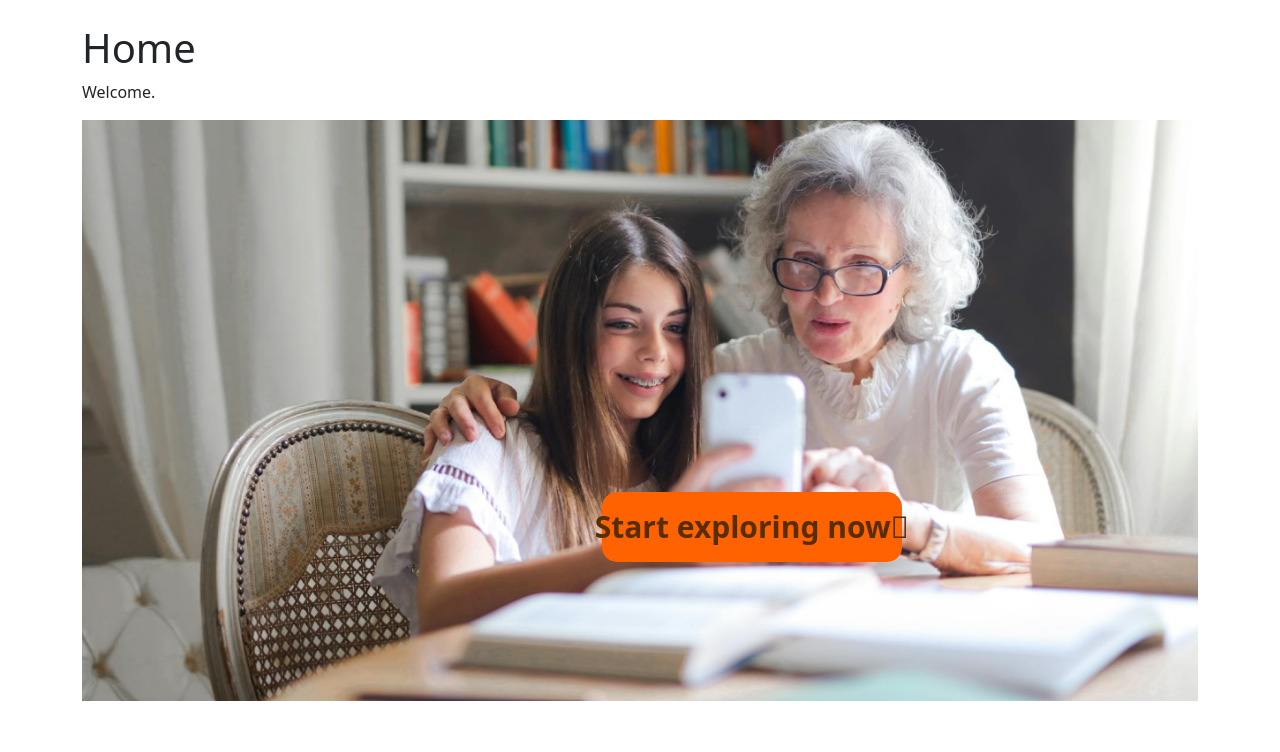
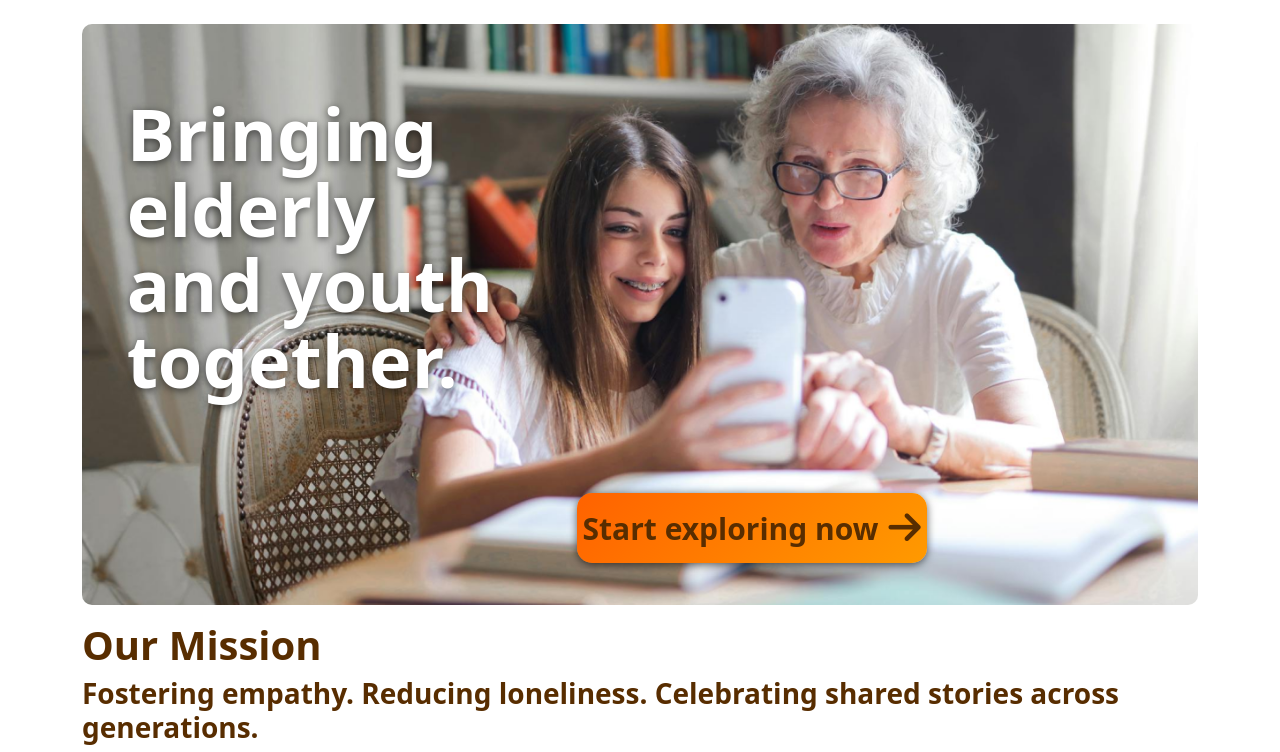
Before and after one commit to starry9x/ShareJoy, a Flask app: page / in a window 1280 px wide. Shown: the part 86-838 px from the top of the page. Before the commit the page ends 787 px from the top, so only its background shows below. Run offline with Flask 3, Linux system fonts and the light colour scheme.

Commit message:
homepage finished

```diff
--- a/static/css/homepage.css
+++ b/static/css/homepage.css
@@ -1,29 +1,89 @@
+.hero {
+  position: relative;
+  width: 100%;
+}
+
 .image-container {
-  position: relative;       /* allows absolute positioning inside */
-  display: inline-block;    /* keeps container tight around image */
+  display: flex;
+  justify-content: center;   /* keep horizontal centering */
+  align-items: center;       /* keep vertical centering */
+  width: 100%;               /* let it span full width */
+  height: auto;              /* remove forced 100vh so it doesn’t shrink other content */
+  margin: 0 auto;            /* center the block itself */
 }
 
 .image-container img {
-  width: 100%;              /* scale image */
+  width: 100%;               /* let the image fill container width */
+  max-width: 1200px;         /* cap size so it doesn’t get too huge */
   height: auto;
+  border-radius: 10px;
 }
 
+
+.text-container {
+  position: absolute;
+  bottom: 48%;
+  left: 4%;
+  transform: none;
+  z-index: 50;
+  text-align: left;
+}
+
+.hero-text {
+  margin: 0;
+  color: #fff;
+  font-size: clamp(1.6rem, 6vw, 4.5rem);
+  line-height: 1.05;
+  text-shadow: 0 2px 8px rgba(0,0,0,0.6);
+}
+
+/* keep your button overlay positioned and visible */
 .overlay-btn {
   white-space: nowrap;
-    display: flex;
+  display: inline-flex;
   align-items: center;
   justify-content: center;
-    position: absolute;       /* position relative to container */
-    top: 70%;                 /* vertical placement */
-    left: 60%;                /* horizontal placement */
-    transform: translate(-50%, -50%); /* center the button */
+  position: absolute;
+  top: 70%;
+  left: 60%;
+  transform: translate(-50%, -50%);
   background-color: #FF6200;
   color: #582D00;
   border: none;
   border-radius: 15px;
   cursor: pointer;
-    padding: 20px 40px; /* bigger inner spacing */
-    font-size: 30px; /* larger text */
-    width: 300px; /* optional fixed width */
+  padding: 20px 40px;
+  font-size: 30px;
+  width: 350px;
   height: 70px;
+  z-index: 60; /* above text and image */
+  box-shadow: 0 2px 8px rgba(0,0,0,0.6);
+  background: linear-gradient(135deg, #FF6200, #FF9A00);
+  transition: background 0.3s ease, transform 0.2s ease;
 }
+
+.overlay-btn:hover {
+  background: linear-gradient(135deg, #FF9A00, #FFD000);
+  animation: slight-bounce 0.8s; /* run the bounce animation once */
+}
+
+@keyframes slight-bounce {
+  0%, 100% {
+    transform: translate(-50%, -50%) translateY(0);
+  }
+  50% {
+    transform: translate(-50%, -50%) translateY(-5px); /* gentle 5px lift */
+  }
+}
+
+
+/* fix icon sizing and spacing */
+button i, .overlay-btn i {
+  font-size: 2.3rem; /* use font-size not size */
+  margin-left: 10px;
+  line-height: 1;
+}
+
+.our-mission {
+  color: #582D00;
+}
--- a/templates/homepage.html
+++ b/templates/homepage.html
@@ -5,11 +5,16 @@
 {% endblock %}
 
 {% block content %}
-<h1>Home</h1>
-<p>Welcome.</p>
-<div class="image-container">
-    <img src="{{ url_for('static', filename='images/hero_pexel_img.png') }}" alt="Hero Image" class="img-fluid">
-    <button class="overlay-btn me-3 fw-semibold"> Start exploring now <i class="font-awesome fa-arrow-right"></i></button>
+<div class="hero">
+    <div class="text-container">
+        <h1 class="hero-text fw-bold">Bringing<br>elderly<br>and youth<br>together.</h1>
+    </div>
+    <div class="image-container">
+        <img src="{{ url_for('static', filename='images/hero_pexel_img.png') }}" alt="Hero Image" class="img-fluid">
+        <button class="overlay-btn me-3 mb-3 fw-semibold"> Start exploring now <i class="fa-solid fa-arrow-right"></i></button>
+    </div>
+    <h1 class="mt-3 fw-bold our-mission">Our Mission</h1>
+    <h3 class="fw-semibold our-mission"> Fostering empathy. Reducing loneliness. Celebrating shared stories across generations.</h3>
 </div>
 
 {% endblock %}
```
Lines whose indentation alone changed are shown as unchanged.
